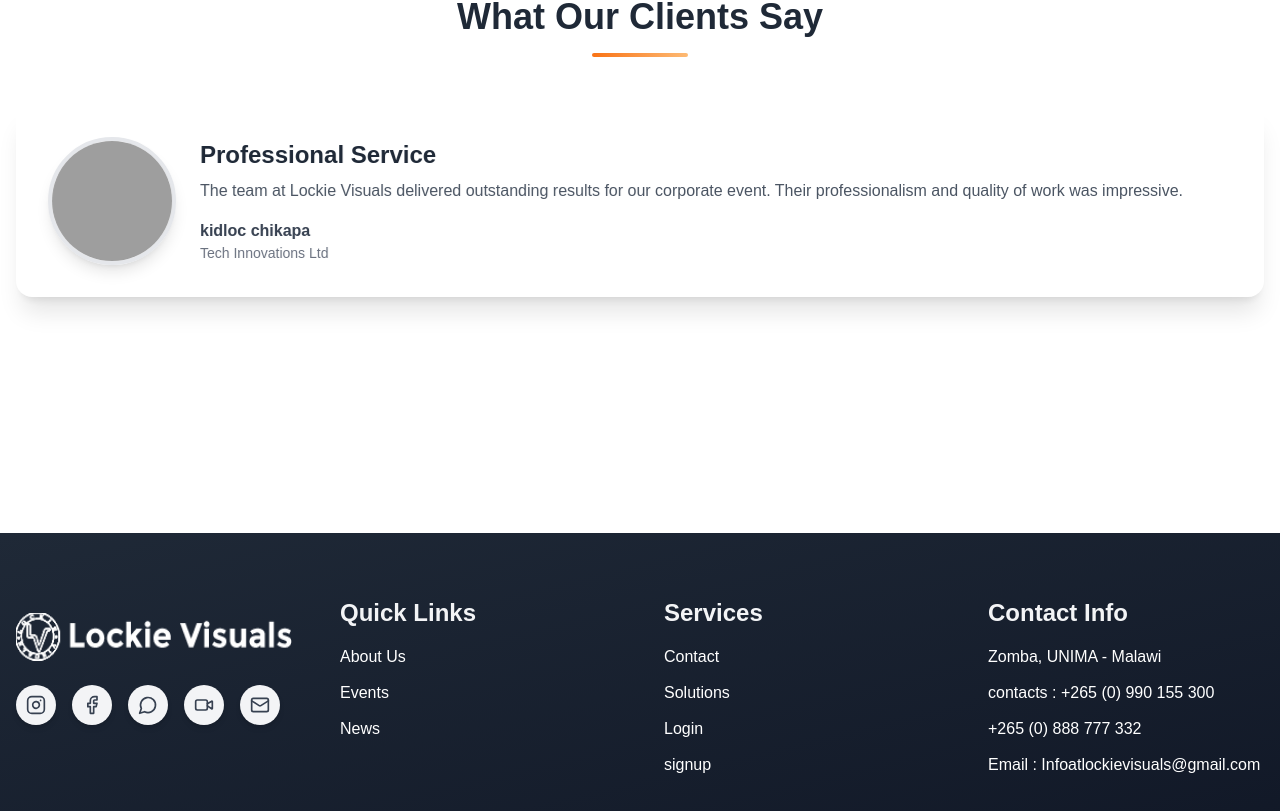
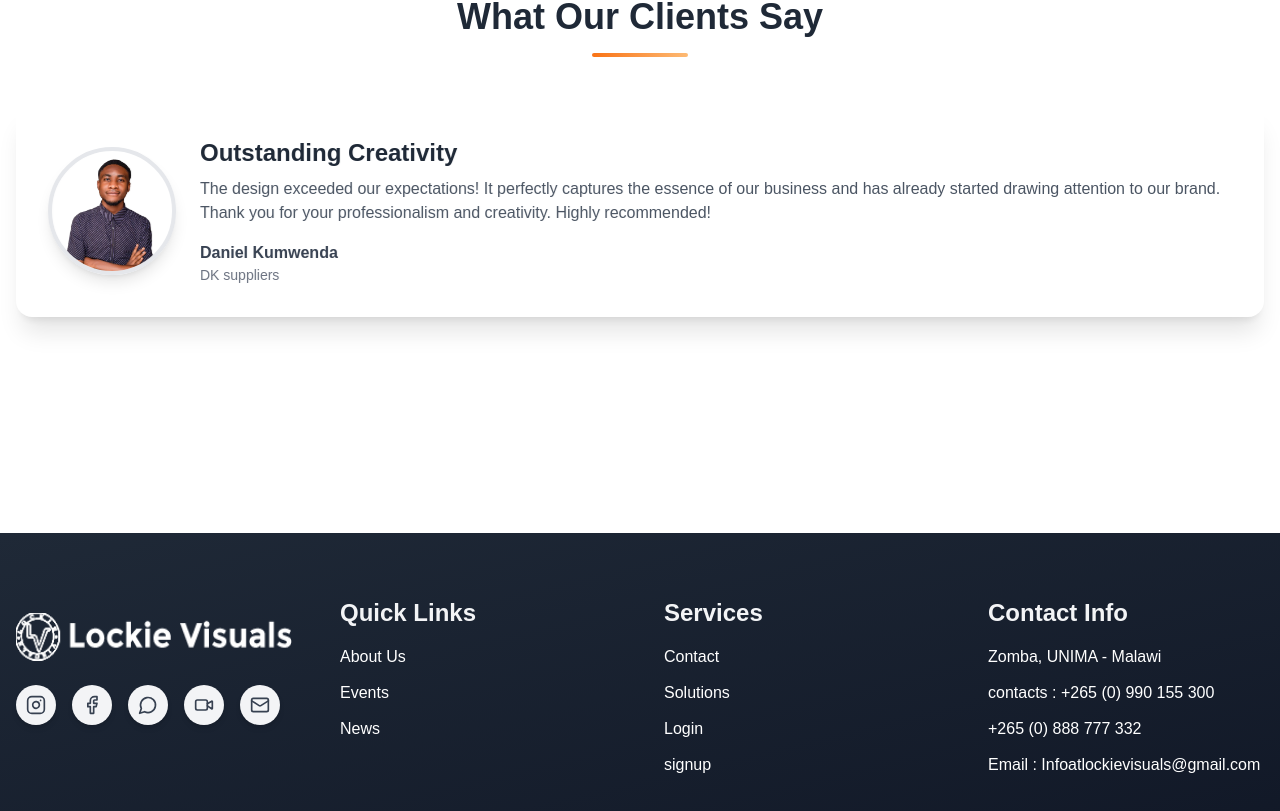
Before and after one commit to kidlocchikapa/lockie-visuals, a React (Create React App) app: page / in a window 1280 px wide. Shown: the part 2244-3055 px from the top of the page. Built offline with nearby package versions, Linux system fonts and the light colour scheme; grey boxes are pictures that could not be loaded.

Commit message:
updated images and testmonial

```diff
--- a/src/Components/Footer.js
+++ b/src/Components/Footer.js
@@ -2,35 +2,35 @@ import React, { useState, useEffect } from 'react';
 import { Link } from 'react-router-dom';
 import { motion, AnimatePresence } from 'framer-motion';
 import { Instagram, Facebook, MessageCircle, Video, Twitter, Mail } from 'lucide-react';
-import yusuf from './Yusuf.png';
 import LogoImage from '../asserts/LogoImage.png';
-import kidloc from './lockie.png';
+import Philimage from '../asserts/Philimage.png'
+import Danimage from '../asserts/DanImage.png'
 import Pasco from '../asserts/Pasco.png';
 
 const defaultTestimonials = [
   {
     id: 1,
     image: Pasco,
-    name: "Pasco",
+    name: "Yunusu Kadango",
     heading: "Exceptional Graphics",
-    text: "Thank you for the exceptional experience! Your artistic designs surpassed my expectations, Speaking for themselves with their impeccable quality. I felt warmly welcomed, genuinely understood and valued throughout our interaction. Kudos to you.",
-    company: "Student"
+    text: "Thank you for an amazing experience! Your artistic designs exceeded my expectations, showcasing impeccable quality and creativity. I truly felt warmly welcomed, genuinely understood, and valued throughout our interaction. Kudos to you for such outstanding work!",
+    company: "Student ..MUBAS"
   },
   {
     id: 2,
-    image: kidloc,
-    name: "kidloc chikapa",
-    heading: "Professional Service",
-    text: "The team at Lockie Visuals delivered outstanding results for our corporate event. Their professionalism and quality of work was impressive.",
-    company: "Tech Innovations Ltd"
+    image: Danimage,
+    name: "Daniel Kumwenda",
+    heading: "Outstanding Creativity",
+    text: "The design exceeded our expectations! It perfectly captures the essence of our business and has already started drawing attention to our brand. Thank you for your professionalism and creativity. Highly recommended!",
+    company: "DK suppliers"
   },
   {
     id: 3,
-    image: yusuf,
-    name: "Philemon Mwanganya",
-    heading: "Amazing Event Coverage",
-    text: "They captured every special moment of our wedding perfectly. The photos and videos are absolutely beautiful!",
-    company: "Happy Client"
+    image: Philimage,
+    name: "Philip Mwanganya",
+    heading: "Designs That Inspire",
+    text: "As a society focused on mathematical sciences education, we wanted designs that reflect our passion and professionalism. You delivered beyond our expectations, and your work has become an integral part of our branding.",
+    company: "SOMASE"
   }
 ];
 
--- a/src/Components/Port.js
+++ b/src/Components/Port.js
@@ -23,7 +23,6 @@ import infinity from '../asserts/infinity-1.jpg';
 import joe from '../asserts/JOE.jpg';
 import madalo from '../asserts/madalo.jpg';
 import puli from '../asserts/pulli.jpg';
-import online from '../asserts/Online.jpg';
 import somase from '../asserts/SomaseP.jpg';
 import unt from '../asserts/Untitled-1.jpg';
 
@@ -51,7 +50,6 @@ const PortfolioSections = () => {
     { src: joe, alt: 'Joe' },
     { src: madalo, alt: 'Madalo' },
     { src: puli, alt: 'Puli' },
-    { src: online, alt: 'Online' },
     { src: somase, alt: 'Somase' },
     { src: unt, alt: 'Untitled' }
   ];
--- a/src/Components/Services.js
+++ b/src/Components/Services.js
@@ -23,7 +23,6 @@ import infinity from '../asserts/infinity-1.jpg';
 import joe from '../asserts/JOE.jpg';
 import madalo from '../asserts/madalo.jpg';
 import puli from '../asserts/pulli.jpg';
-import online from '../asserts/Online.jpg';
 import somase from '../asserts/SomaseP.jpg';
 import unt from '../asserts/Untitled-1.jpg';
 
@@ -51,7 +50,6 @@ const PortfolioSection = () => {
     { src: joe, alt: 'Joe' },
     { src: madalo, alt: 'Madalo' },
     { src: puli, alt: 'Puli' },
-    { src: online, alt: 'Online' },
     { src: somase, alt: 'Somase' },
     { src: unt, alt: 'Untitled' }
   ];
```
Also changed, not shown: src/asserts/DanImage.png (added), src/asserts/Philimage.png (added).
